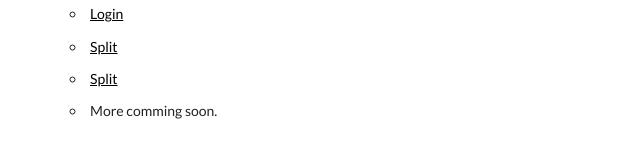
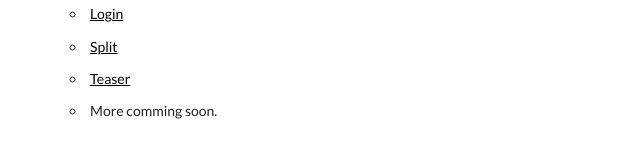
Before and after one commit to Kaito23/pinfra, a website: page index.html in a window 1280 px wide. Shown: the part 6565-6710 px from the top of the page, 0-640 px from the left. Drawn offline with Linux system fonts and the light colour scheme; files whose address does not match are found by name.

Commit message:
Link display text updated

```diff
--- a/index.html
+++ b/index.html
@@ -711,7 +711,7 @@
                 <ul>
                     <li><a href="demo/login.html">Login</a></li>
                     <li><a href="demo/split.html">Split</a></li>
-		    <li><a href="demo/teaser.html">Split</a></li>
+		    <li><a href="demo/teaser.html">Teaser</a></li>
                     <li>More comming soon.</li>
                 </ul>
             </div>
```
